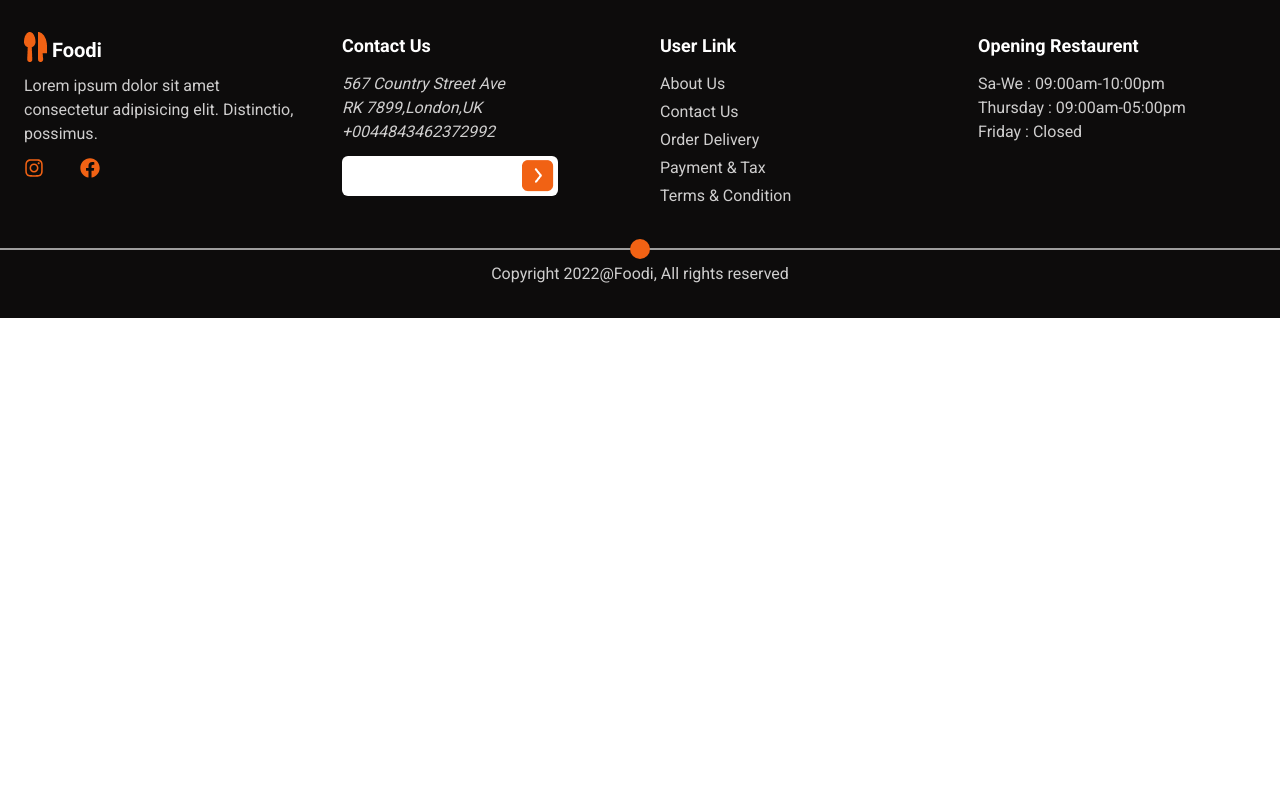
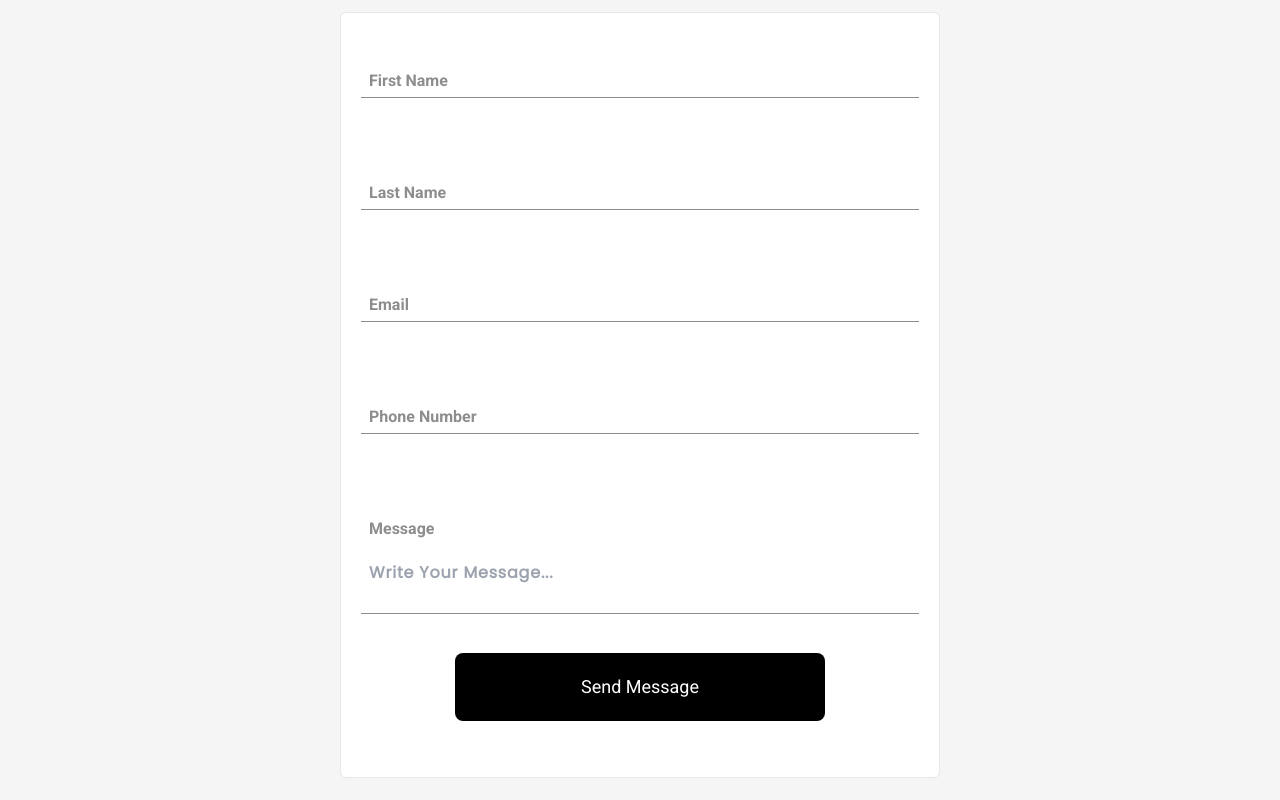
Before and after one commit to codingWithRasel/restaurentWebsite, a React (Vite) app: page /Contact in a window 1280 px wide. Shown: the part 380-1180 px from the top of the page. Before the commit the page ends 800 px from the top, so only its background shows below. Built offline with nearby package versions, Linux system fonts and the light colour scheme; some icons are missing; a web font is replaced by a local one.

Commit message:
added contact page

```diff
--- a/src/context/MenuContext.jsx
+++ b/src/context/MenuContext.jsx
@@ -2,7 +2,7 @@ import React, { createContext, useContext, useState } from "react";
 import all_data from "../assets/data";
 // Step 1: Create a React context
 const MenuContext = createContext();
-import img4 from "../assets/image/item/wing4.png";
+
 
 // Step 2: Create a provider component (optional)
 export const MenuContextProvider = ({ children }) => {
--- a/src/index.css
+++ b/src/index.css
@@ -1,4 +1,5 @@
 @import url("https://fonts.googleapis.com/css2?family=Imperial+Script&family=Montserrat:wght@400;500;600;700;800;900&family=Roboto:wght@400;500;700;900&display=swap");
+
 @import url("https://fonts.googleapis.com/css2?family=Poppins&display=swap");
 @tailwind base;
 @tailwind components;
@@ -23,3 +24,22 @@ h3 {
 h4 {
   font-weight: 500;
 }
+@layer base {
+  input[type='number']::-webkit-outer-spin-button,
+  input[type='number']::-webkit-inner-spin-button,
+  input[type='number'] {
+    -webkit-appearance: none;
+    margin: 0;
+    -moz-appearance: textfield !important;
+  }
+}
+@layer components {
+  .beautifulLabel {
+    @apply -translate-y-7 translate-x-2  font-bold text-shadeText duration-300
+    peer-placeholder-shown:-translate-y-0
+    peer-focus:-translate-y-7;
+  }
+  .beautifulInput {
+    @apply absolute  w-full border-b-[1px] border-shadeText bg-transparent px-2 pb-1 font-popins font-bold tracking-wider  outline-0;
+  }
+}
--- a/src/pages/Contact.jsx
+++ b/src/pages/Contact.jsx
@@ -1,10 +1,131 @@
-import React from "react";
+import React, { useState } from "react";
 import Banner from "../components/Banner";
 
 const Contact = () => {
+  const [contactInfo, setContactInfo] = useState({
+    firstname: "",
+    lastname: "",
+    email: "",
+    number: "",
+    message: "",
+  });
+  const handleChange = (e) => {
+    setContactInfo({ ...contactInfo, [e.target.name]: e.target.value });
+  };
+  const handleSubmit = (e) => {
+    e.preventDefault();
+    console.log(contactInfo);
+    setContactInfo({
+      firstname: "",
+      lastname: "",
+      email: "",
+      number: "",
+      message: "",
+    });
+  };
   return (
-    <div>
+    <div className=" ">
       <Banner h2={"Contact Us"} h3={"Who We Are"} />
+      <div className=" bg-shadeWhite py-10">
+        <div className="container mx-auto  rounded-md border bg-white px-3 sm:max-w-[600px] sm:px-5">
+          <form action="" onSubmit={handleSubmit}>
+            <div className="relative py-14 ">
+              <input
+                className=" beautifulInput peer "
+                type="text"
+                name="firstname"
+                placeholder=""
+                id="firstName"
+                value={contactInfo.firstname}
+                onChange={handleChange}
+              />{" "}
+              <label
+                className=" beautifulLabel pointer-events-none  absolute"
+                htmlFor="firstName"
+              >
+                First Name
+              </label>
+            </div>
+            <div className="relative py-14">
+              <input
+                className=" beautifulInput peer absolute w-full"
+                type="text"
+                name="lastname"
+                placeholder=""
+                id="lastname"
+                value={contactInfo.lastname}
+                onChange={handleChange}
+              />{" "}
+              <label
+                className=" beautifulLabel pointer-events-none absolute"
+                htmlFor="firstName"
+              >
+                Last Name
+              </label>
+            </div>
+            <div className="relative py-14">
+              <input
+                className=" beautifulInput peer absolute w-full"
+                type="email"
+                name="email"
+                placeholder=""
+                id="email"
+                value={contactInfo.email}
+                onChange={handleChange}
+              />{" "}
+              <label
+                className=" beautifulLabel pointer-events-none  absolute"
+                htmlFor="firstName"
+              >
+                Email
+              </label>
+            </div>
+            <div className="relative py-14">
+              <input
+                className=" beautifulInput  peer absolute m-0 w-full "
+                type="number"
+                name="number"
+                placeholder=""
+                id="number"
+                value={contactInfo.number}
+                onChange={handleChange}
+              />{" "}
+              <label
+                className=" beautifulLabel pointer-events-none  absolute"
+                htmlFor="firstName"
+              >
+                Phone Number
+              </label>
+            </div>
+            <div className="relative space-y-5 py-14 ">
+              <label
+                className="pointer-events-none ml-2  font-bold text-shadeText"
+                htmlFor="message"
+              >
+                Message
+              </label>
+              <textarea
+                className="beautifulInput block  resize-none"
+                name="message"
+                placeholder="Write Your Message..."
+                value={contactInfo.message}
+                onChange={handleChange}
+              ></textarea>
+            </div>
+            <div
+              className=" flex justify-center py-14
+            "
+            >
+              <input
+                className=" w-[370px] rounded-lg bg-black py-5 text-lg text-white"
+                type="submit"
+                value="Send Message"
+                id="message"
+              />
+            </div>
+          </form>
+        </div>
+      </div>
     </div>
   );
 };
--- a/tailwind.config.js
+++ b/tailwind.config.js
@@ -6,7 +6,6 @@ export default {
       backgroundImage: {
         heroBg: "url(/src/assets/image/hero_bg.png)",
         banner: "url(/src/assets/image/banner_mobile.png)",
-
       },
       colors: {
         orange_primary: " #F16214",
@@ -16,6 +15,8 @@ export default {
         orange_shade_4: " #FCE0D0",
         orange_shade_5: " #FEEFE7",
         orange_shade_6: " #FEF7F3",
+        shadeWhite: "#F5F5F5",
+        shadeText: "#8D8D8D",
         dark_1: "#0D0C0C",
         dark_2: "#3D3D3D",
         dark_3: "#6E6D6D",
```
